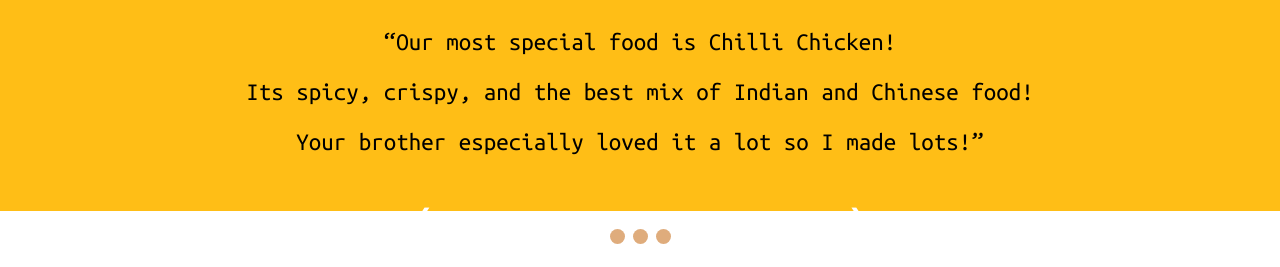
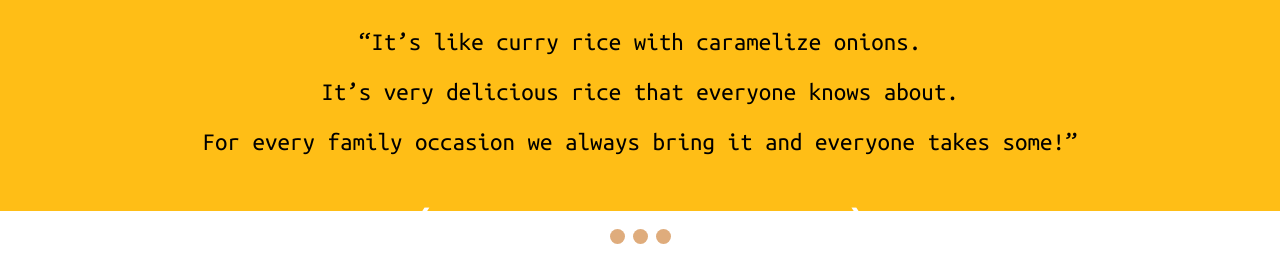
Before and after one commit to bitterx/hakka-cooking-two, a plain HTML site: page biryani.html in a window 1280 px wide. Shown: the part 401-668 px from the top of the page. Drawn offline with Linux system fonts and the light colour scheme; a web font is replaced by a local one.

Commit message:
Update biryani.html

```diff
--- a/biryani.html
+++ b/biryani.html
@@ -32,9 +32,9 @@
 
 <div class="quote-two">
     <p class="pronounce">Bee-ree-ani</p>
-    <p>“Our most special food is Chilli Chicken!</p>
-   <p> Its spicy, crispy, and the best mix of Indian and Chinese food!</p>
-   <p> Your brother especially loved it a lot so I made lots!”</p>
+    <p>“It’s like curry rice with caramelize onions. </p>
+   <p>It’s very delicious rice that everyone knows about.</p>
+   <p>For every family occasion we always bring it and everyone takes some!”</p>
 <p>
 </div>
 
```
